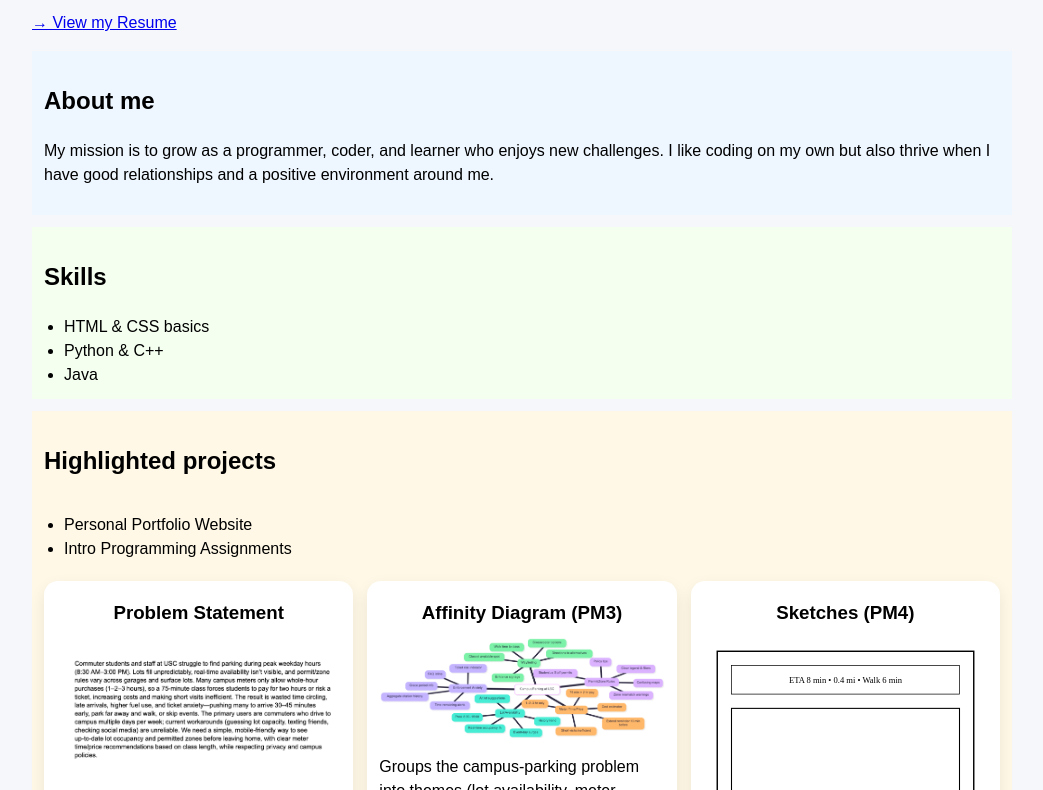
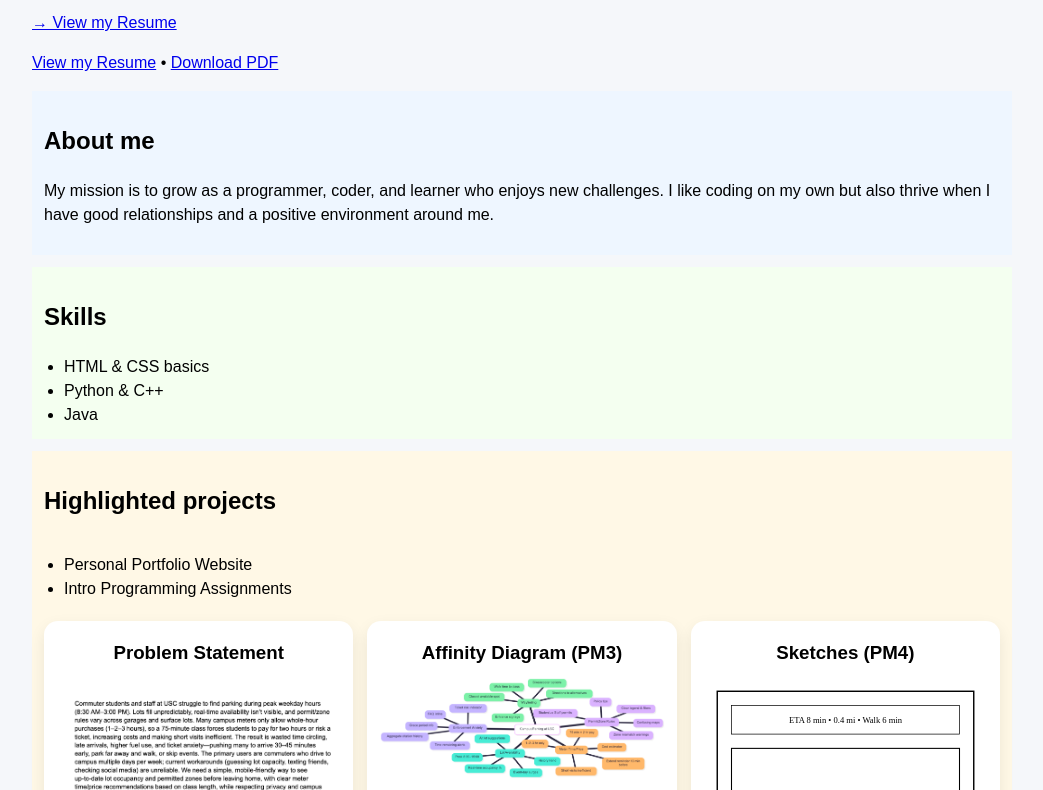
Before and after one commit to husberkam/husberkam.github.io, a plain HTML site: page index.html in a window 1280 px wide. Shown: the part 78-868 px from the top of the page, without its empty margins (118-1161 px from the left). Drawn offline with Linux system fonts and the light colour scheme.

Commit message:
Update index.html

```diff
--- a/index.html
+++ b/index.html
@@ -7,7 +7,10 @@
 <body>
   <h1>Huseyin Berat Kamer</h1>
   <p class="top-links"><a href="resume.html">→ View my Resume</a></p>
-
+  <p class="cta">
+  <a href="resume.html">View my Resume</a> •
+  <a href="files/resume.pdf" download>Download PDF</a>
+</p>
   <div class="about">
     <h2>About me</h2>
     <p>
```
